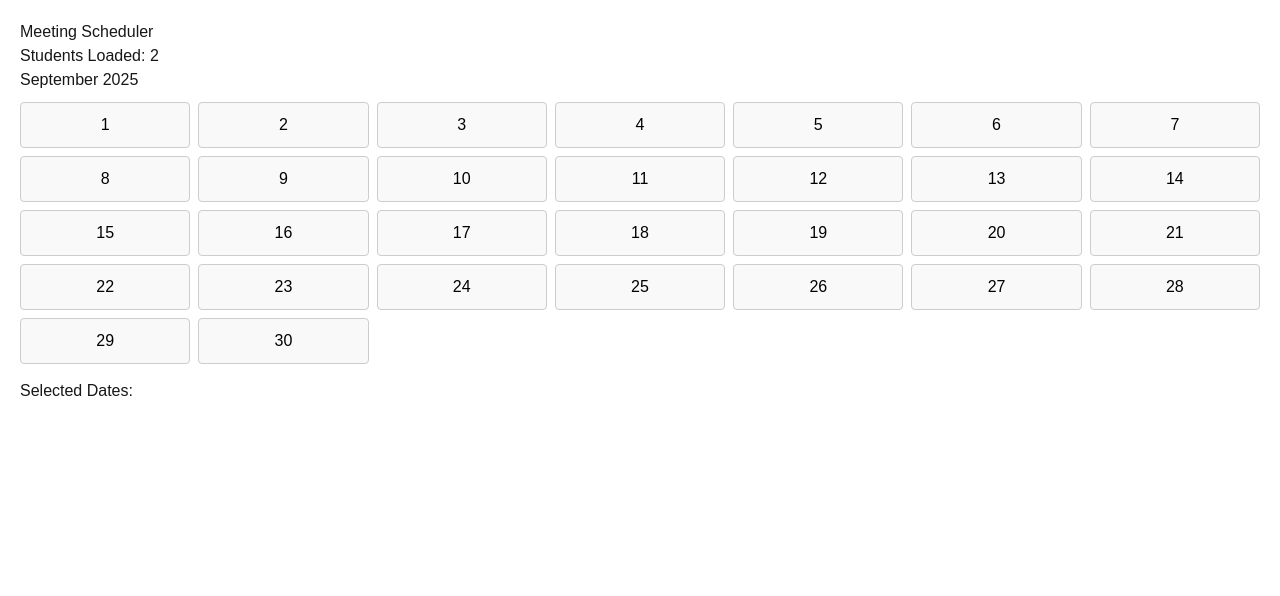
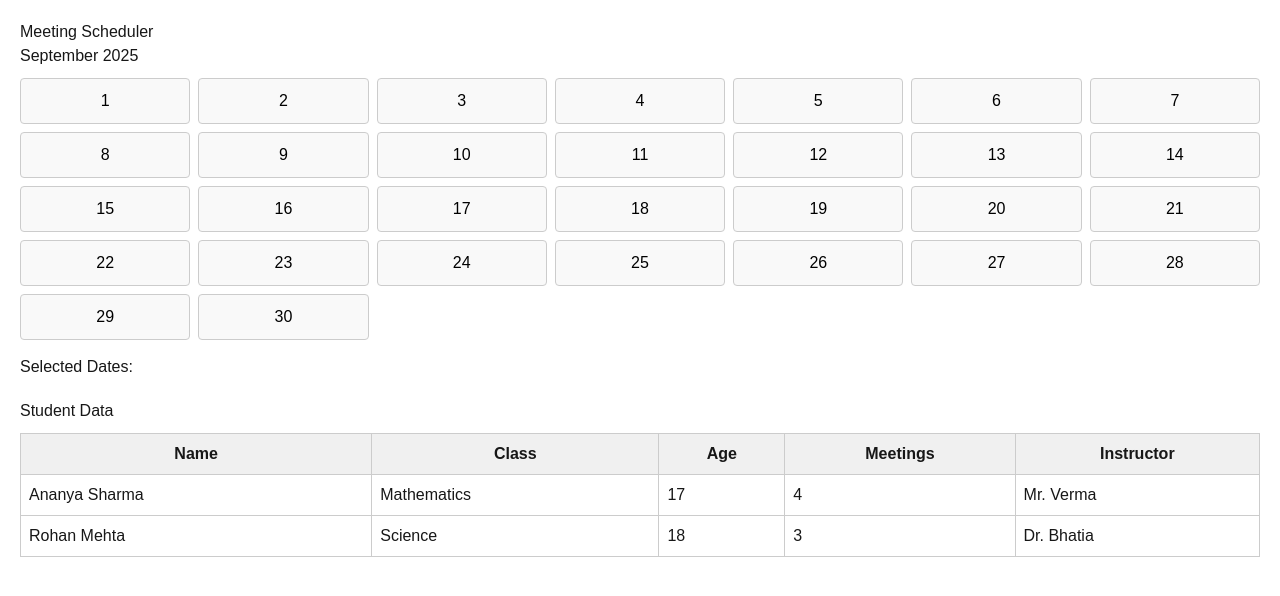
Before and after one commit to Deepak777K/social-media-content-calendar, a Next.js app: page / in a window 1280 px wide. Shown: the top 596 px of the page. Built offline with nearby package versions, Linux system fonts and the light colour scheme.

Commit message:
added Student data component to displayed the data in a clean table

```diff
--- /dev/null
+++ b/app/components/StudentList.js
@@ -0,0 +1,43 @@
+"use client";
+import React from "react";
+import { useAppContext } from "../context/AppContext";
+
+export default function StudentList() {
+	const { students } = useAppContext();
+
+	if (!students.length) return <p>Loading students...</p>;
+
+	return (
+		<div style={{ marginTop: "20px" }}>
+			<h2>Student Data</h2>
+			<table
+				style={{
+					width: "100%",
+					borderCollapse: "collapse",
+					marginTop: "10px",
+				}}
+			>
+				<thead>
+					<tr style={{ background: "#f0f0f0" }}>
+						<th style={{ border: "1px solid #ccc", padding: "8px" }}>Name</th>
+						<th style={{ border: "1px solid #ccc", padding: "8px" }}>Class</th>
+						<th style={{ border: "1px solid #ccc", padding: "8px" }}>Age</th>
+						<th style={{ border: "1px solid #ccc", padding: "8px" }}>Meetings</th>
+						<th style={{ border: "1px solid #ccc", padding: "8px" }}>Instructor</th>
+					</tr>
+				</thead>
+				<tbody>
+					{students.map((s, i) => (
+						<tr key={i}>
+							<td style={{ border: "1px solid #ccc", padding: "8px" }}>{s.student_name}</td>
+							<td style={{ border: "1px solid #ccc", padding: "8px" }}>{s.class_name}</td>
+							<td style={{ border: "1px solid #ccc", padding: "8px" }}>{s.age}</td>
+							<td style={{ border: "1px solid #ccc", padding: "8px" }}>{s.meetings}</td>
+							<td style={{ border: "1px solid #ccc", padding: "8px" }}>{s.instructor_name}</td>
+						</tr>
+					))}
+				</tbody>
+			</table>
+		</div>
+	);
+}
--- a/app/page.js
+++ b/app/page.js
@@ -1,16 +1,13 @@
 "use client";
 import CalendarGrid from "./components/CalendarGrid";
-import { useAppContext } from "./context/AppContext";
+import StudentList from "./components/StudentList";
 
 export default function HomePage() {
-	const { students } = useAppContext();
-
 	return (
 		<div style={{ padding: "20px" }}>
 			<h1>Meeting Scheduler</h1>
-			<h2>Students Loaded: {students.length}</h2>
-
 			<CalendarGrid />
+			<StudentList />
 		</div>
 	);
 }
```
